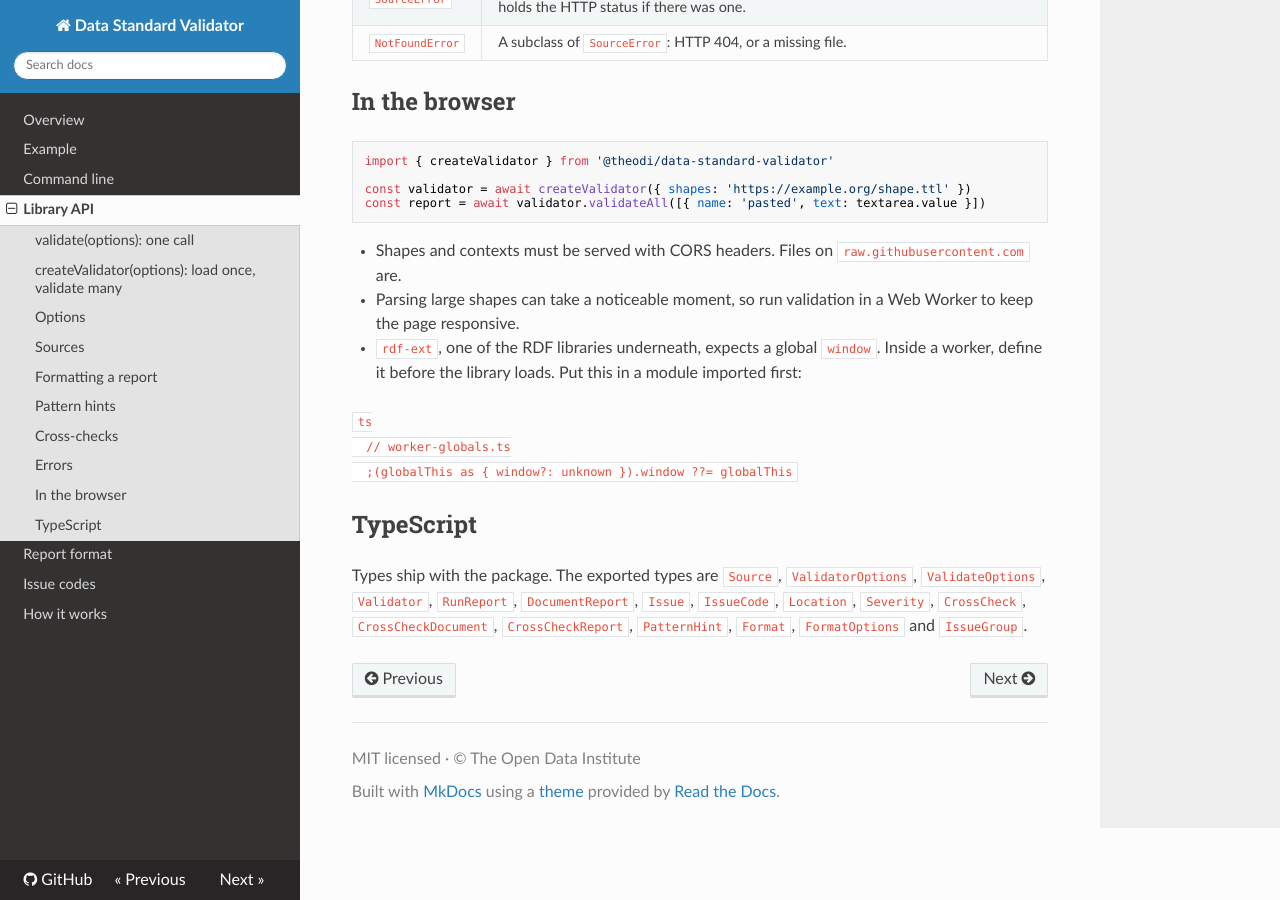
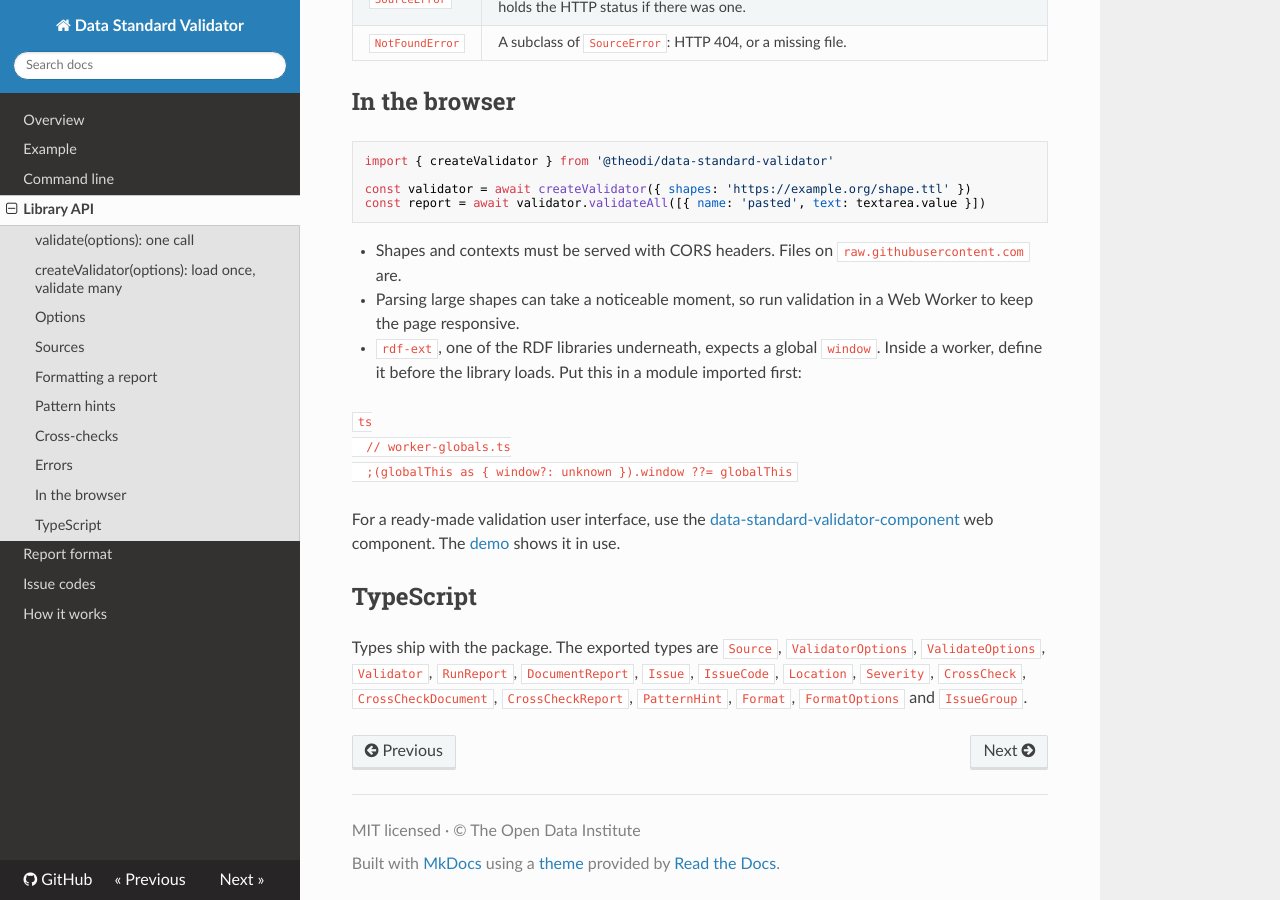
Before and after one commit to theodi/data-standard-validator, an MkDocs documentation site: the page built from docs/api.md, in a window 1280 px wide and 900 px high, scrolled down 3341 px. Built offline with MkDocs 1.6.1, drawn with Linux system fonts in a browser that asks for light colours; nearby versions of some CDN libraries.

Commit message:
other tooling references added

````diff
--- a/docs/api.md
+++ b/docs/api.md
@@ -178,6 +178,11 @@ const report = await validator.validateAll([{ name: 'pasted', text: textarea.val
   ;(globalThis as { window?: unknown }).window ??= globalThis
   ```
 
+For a ready-made validation user interface, use the
+[data-standard-validator-component](https://github.com/theodi/data-standard-validator-component)
+web component. The [demo](https://theodi.github.io/data-standard-validator-demo/)
+shows it in use.
+
 ## TypeScript
 
 Types ship with the package. The exported types are `Source`,
````
Also changed, not shown: README.md (+7 -0 lines).
